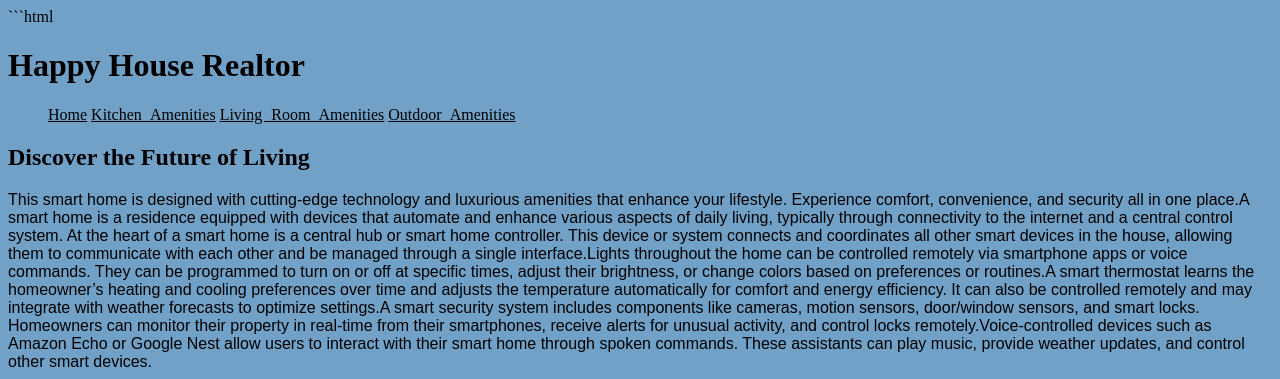
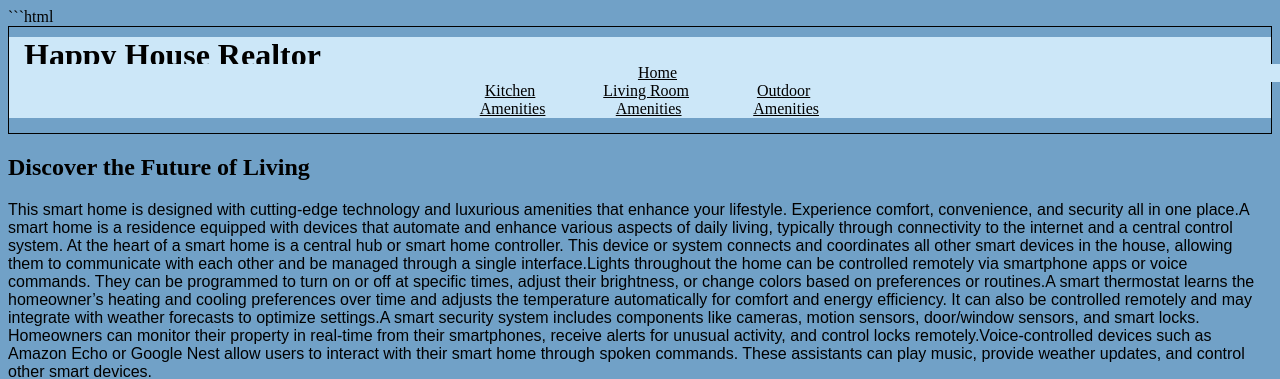
Before and after one commit to niah4me/smart-home-content, a plain HTML site: page index.html in a window 1280 px wide. Shown: the top 379 px of the page. Drawn offline with Linux system fonts and the light colour scheme.

Commit message:
i made a box and a header navigation

```diff
--- a/index.html
+++ b/index.html
@@ -10,7 +10,7 @@
 <body class="bodytype">
     <style>
         </style>
-    <header>
+    <header class="textBox">
         <h1 style="color: black;">Happy House Realtor </h1>
 
         <nav>
--- a/smart.css
+++ b/smart.css
@@ -8,14 +8,17 @@
     flex-direction: row;
   align-content: space-between; */
   color: black;
+  text-align: center;
 }
 
 .navigation li {
     list-style-type: none;
     display: inline-block;
     color: black;
-    word-spacing: 5px;
+    word: spacing 2%;
     text-decoration: none;
+    align-content: row;
+    text-align: center;
 }
 /*words*/
 .info {
@@ -24,3 +27,17 @@
     font-weight: 100;
     font-style: normal;
 }
+/*header*/
+.textBox {
+    border: 1px solid black;
+    padding: 15px;
+  }
+
+  .textBox :first-child {
+    padding: 0px 0;
+    padding-left: 15px;
+    width: calc(100% + 15px);
+    margin: -5px -5px 0 -15px;
+    background-color: #CCE7F8;
+    color: white;
+  }
```
